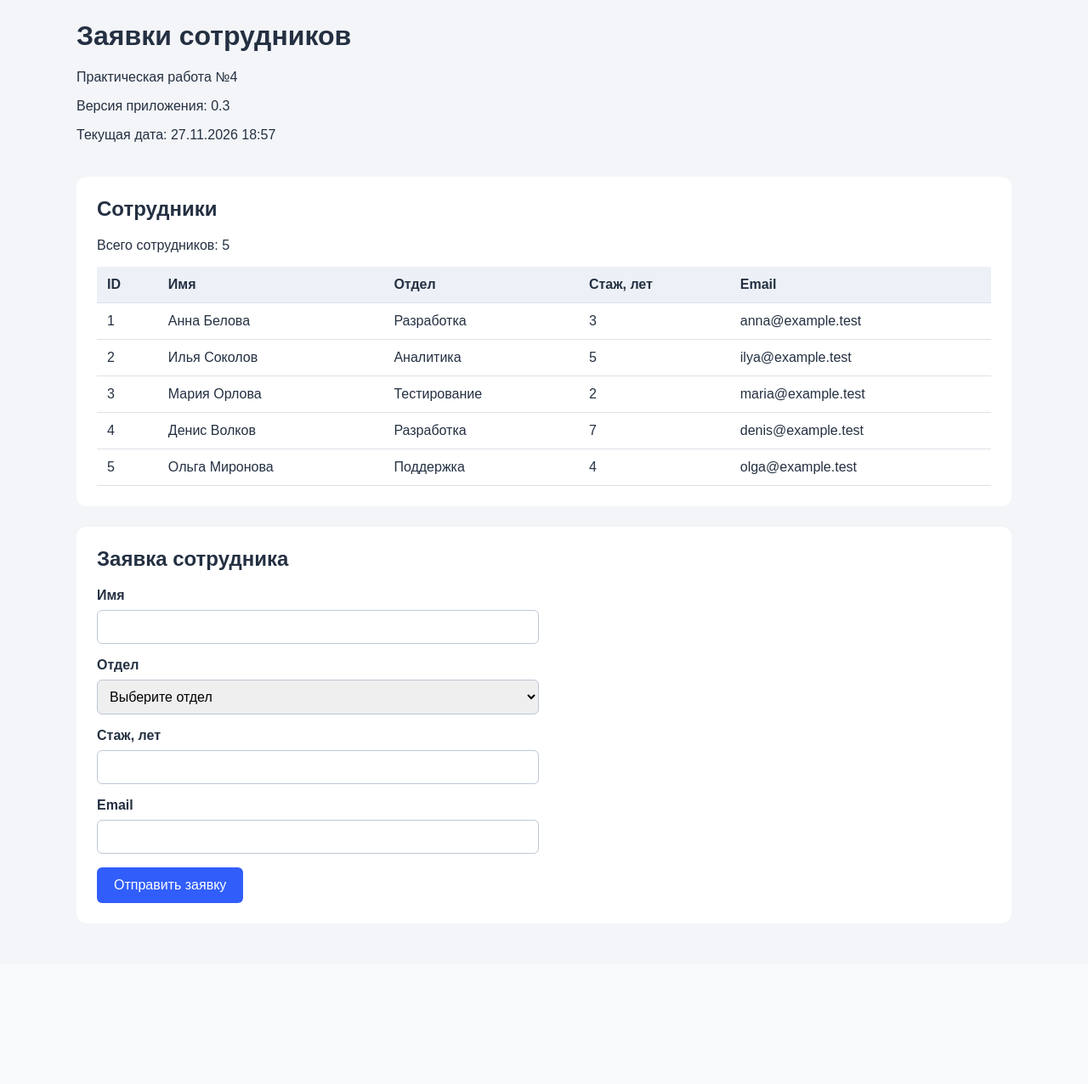
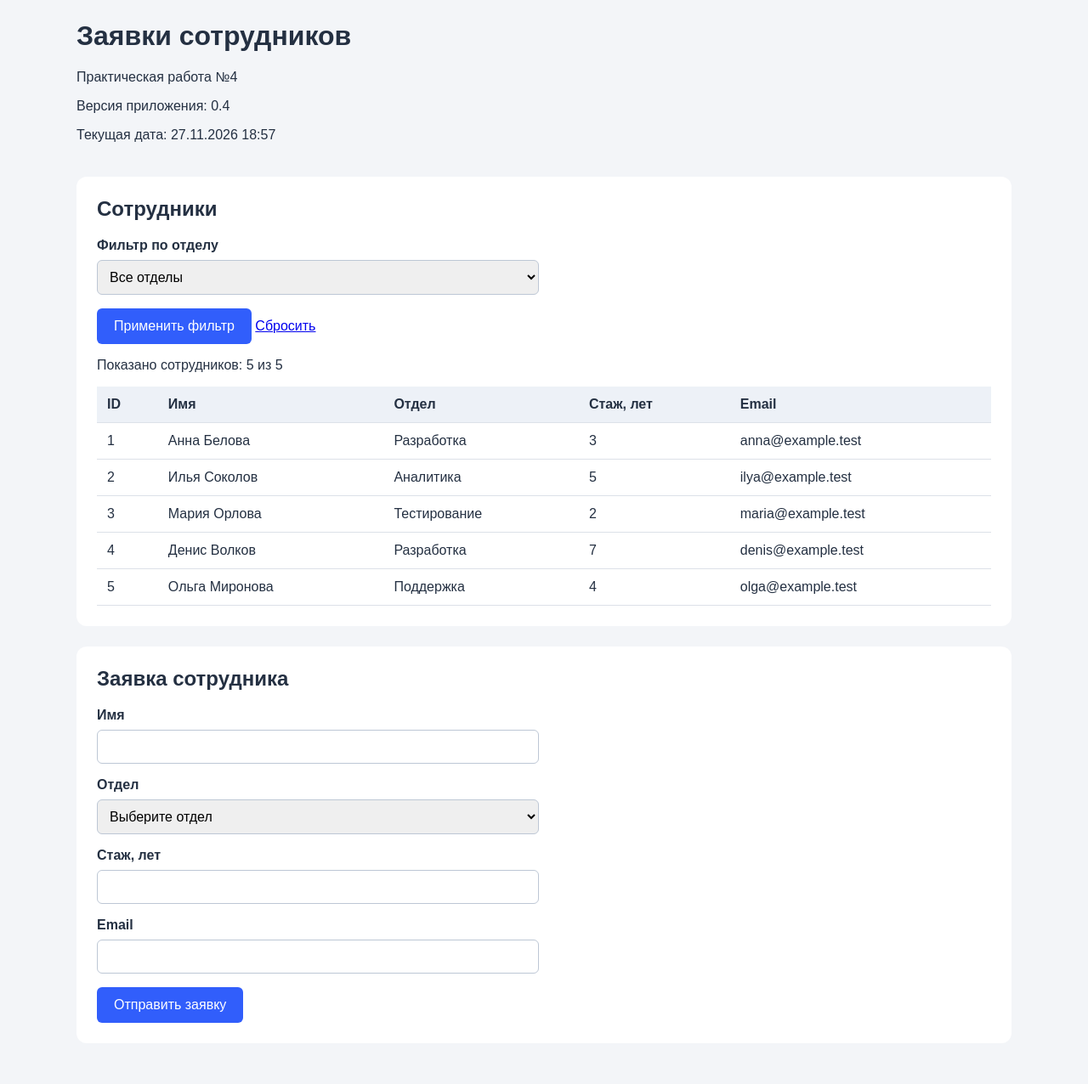
Before and after one commit to massss1337/trpo-pr04-korovin, a PHP site: page / in a window 1280 px wide. Shown: the whole page at 85% size. Before the commit the page ends 1063 px from the top, so only its background shows below. Run offline with PHP 8.4, Linux system fonts and the light colour scheme.

Commit message:
Добавлены фильтрация по отделу и проверки сценариев формы

```diff
--- a/public/index.php
+++ b/public/index.php
@@ -10,7 +10,7 @@ error_reporting(E_ALL);
 require_once __DIR__ . '/../src/functions.php';
 
 $appName = 'Заявки сотрудников';
-$appVersion = '0.3';
+$appVersion = '0.4';
 $practiceNumber = 4;
 
 $employees = [];
@@ -29,6 +29,12 @@ $departments = array_values(
 );
 
 sort($departments);
+
+$selectedDepartment = normalizeText($_GET['department'] ?? '');
+
+$filteredEmployees = filterEmployees($employees, $selectedDepartment);
+
+$filteredCount = count($filteredEmployees);
 
 $input = [
     'name' => normalizeText($_POST['name'] ?? ''),
@@ -66,12 +72,48 @@ if (($_SERVER['REQUEST_METHOD'] ?? 'GET') === 'POST') {
         <section>
             <h2>Сотрудники</h2>
 
+                <form method="get" action="/" class="request-form">
+                <div class="form-row">
+                    <label for="department-filter">Фильтр по отделу</label>
+
+                    <select id="department-filter" name="department">
+                        <option value="">Все отделы</option>
+
+                        <?php if (
+                            $selectedDepartment !== '' &&
+                            !in_array($selectedDepartment, $departments, true)
+                        ): ?>
+                            <option
+                                value="<?= escapeHtml($selectedDepartment) ?>"
+                                selected
+                            >
+                                <?= escapeHtml($selectedDepartment) ?>
+                                — отдел не найден
+                            </option>
+                        <?php endif; ?>
+
+                        <?php foreach ($departments as $department): ?>
+                            <option
+                                value="<?= escapeHtml($department) ?>"
+                                <?= $selectedDepartment === $department
+                                    ? 'selected'
+                                    : '' ?>
+                            >
+                                <?= escapeHtml($department) ?>
+                            </option>
+                        <?php endforeach; ?>
+                    </select>
+                </div>
+
+                <button type="submit">Применить фильтр</button>
+                <a href="/">Сбросить</a>
+            </form>
             <?php if ($loadError !== ''): ?>
                 <p class="error"><?= escapeHtml($loadError) ?></p>
-            <?php elseif ($employees === []): ?>
-                <p>Список сотрудников пуст.</p>
+            <?php elseif ($filteredEmployees === []): ?>
+                <p><p>Сотрудники по заданным условиям не найдены.</p></p>
             <?php else: ?>
-                <p>Всего сотрудников: <?= $employeeCount ?></p>
+                <p>Показано сотрудников: <?= $filteredCount ?> из <?= $employeeCount ?></p>
 
                 <div class="table-wrapper">
                     <table>
@@ -85,7 +127,7 @@ if (($_SERVER['REQUEST_METHOD'] ?? 'GET') === 'POST') {
                             </tr>
                         </thead>
                         <tbody>
-                            <?php foreach ($employees as $employee): ?>
+                            <?php foreach ($filteredEmployees as $employee): ?>
                                 <tr>
                                     <td><?= $employee['id'] ?></td>
                                     <td><?= escapeHtml($employee['name']) ?></td>
--- a/src/functions.php
+++ b/src/functions.php
@@ -110,3 +110,16 @@ function validateInput(array $input, array $departments): array
 
     return $errors;
 }
+
+function filterEmployees(array $employees, string $department): array
+{
+    $result = [];
+
+    foreach ($employees as $employee) {
+        if ($department === '' || $employee['department'] === $department) {
+            $result[] = $employee;
+        }
+    }
+
+    return $result;
+}
```
Also changed, not shown: tests/form_cases.php (added, +49 -0 lines), README.md.
